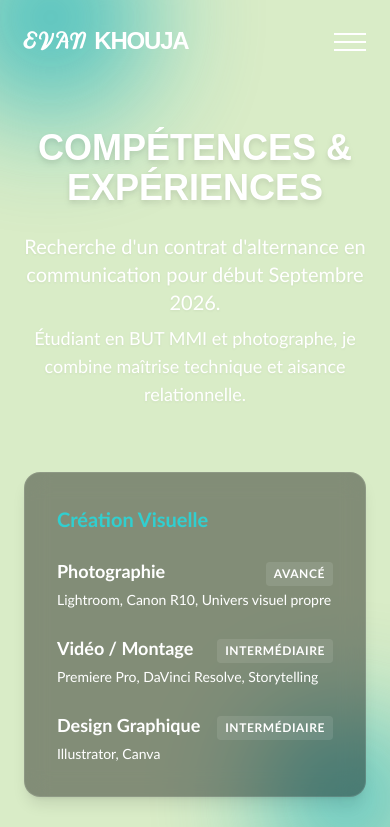
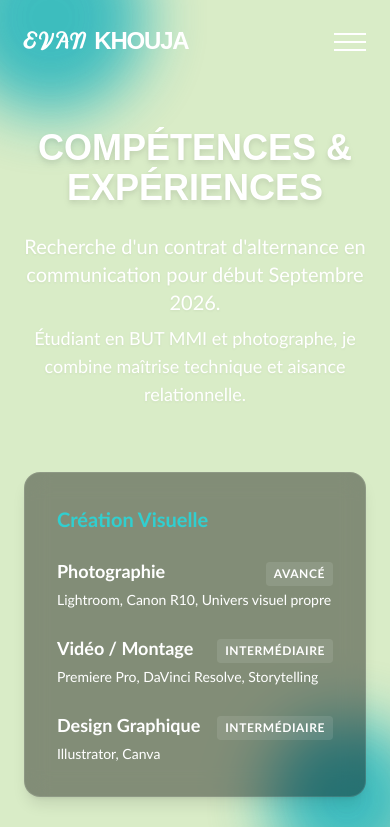
Before and after one commit to Evnooojj/khoujaevan, a React (Vite) app: page /cv in a window 390 px wide. Shown: the top 827 px of the page. Built offline with nearby package versions, Linux system fonts and the light colour scheme.

Commit message:
Initial commit: Portfolio Deployment

```diff
--- a/src/components/ui/LandoBackground.jsx
+++ b/src/components/ui/LandoBackground.jsx
@@ -35,7 +35,7 @@ const LandoBackground = () => {
             */}
 
             {/* GOOEY FILTER CONTAINER */}
-            <div className="absolute inset-0 w-full h-full filter blur-[60px] contrast-[120%] opacity-90">
+            <div className="absolute inset-0 w-full h-full filter blur-[30px] md:blur-[60px] contrast-[120%] opacity-90 transition-all duration-700 will-change-transform">
 
                 {/*
                    Multiple Blobs with FASTER motion
```
Also changed, not shown: src/index.css (+2 -0 lines).
